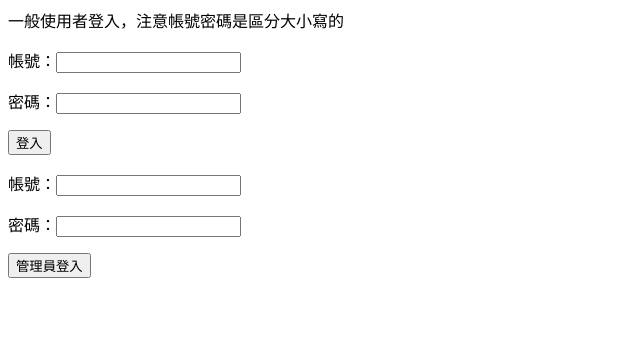
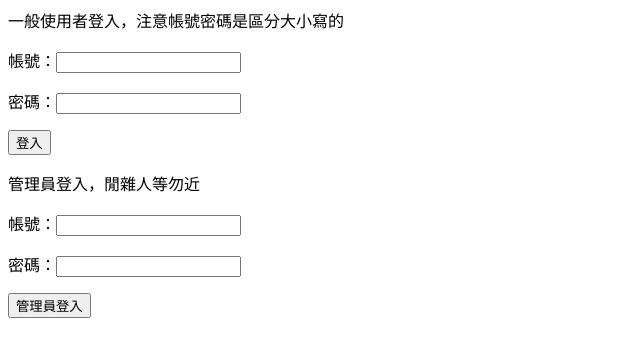
Before and after one commit to peter9503/TWKid-bet-system, a Flask app: page / in a window 1280 px wide. Shown: the top 357 px of the page, without its empty margins (0-640 px from the left). Run offline with Flask 2, Linux system fonts and the light colour scheme.

Commit message:
add text

```diff
--- a/templates/login.html
+++ b/templates/login.html
@@ -9,6 +9,7 @@
 </form>
 
 <form method="post" action="{{ url_for('manager') }}">
+	管理員登入，閒雜人等勿近<p>
     帳號：<input type="text" name="account"><p>
 	密碼：<input type="text" name="pw"><p>
 	<input type = 'submit' value="管理員登入">
--- a/templates/manager.html
+++ b/templates/manager.html
@@ -93,7 +93,10 @@ function sendMoney() {
 uid：<input class="text" id = "send_money_uid"><br>
 數量：<input class="text" id = "send_money_amount"><br>
 <input type="button" value = "我叫你發" onclick="sendMoney()">
+<br><br>
 
+
+state 0是開放下注，1是關盤未結算，2是關盤並結算過了
 {% for game in gameData %}
     <p>
     {{ game['title'] }}
@@ -103,6 +106,7 @@ uid：<input class="text" id = "send_money_uid"><br>
     <input type="button" value = "{{ game['p2'] }}獲勝" onclick="draw(this.id,'{{ game['p2'] }}')" id = "{{ game['gid'] }}" style="display:inline;">
     </p>
 {% endfor %}
+<br><br>
 
 <form method = "post" action = "{{ url_for('manager') }}" >
     <input type="text" name="account" value = "manager" hidden>
```
